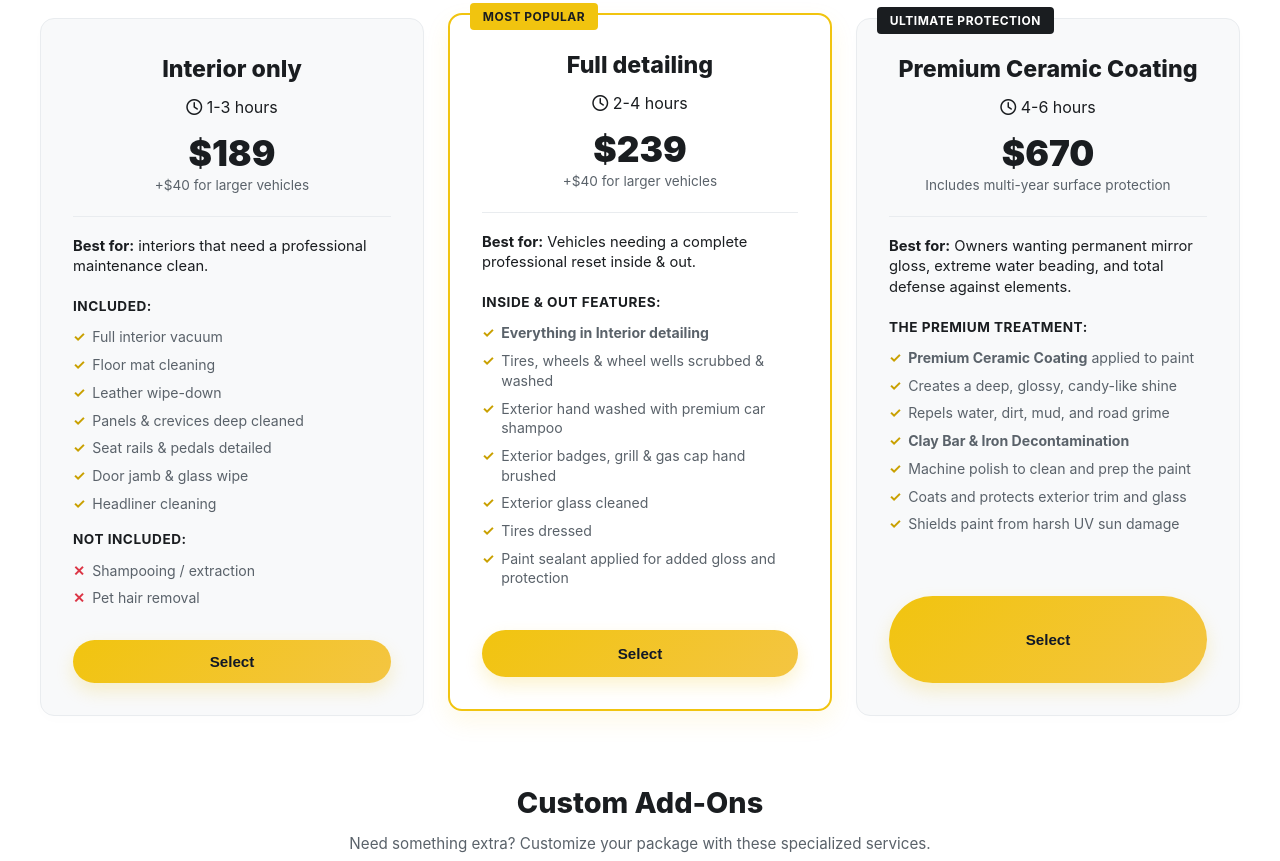
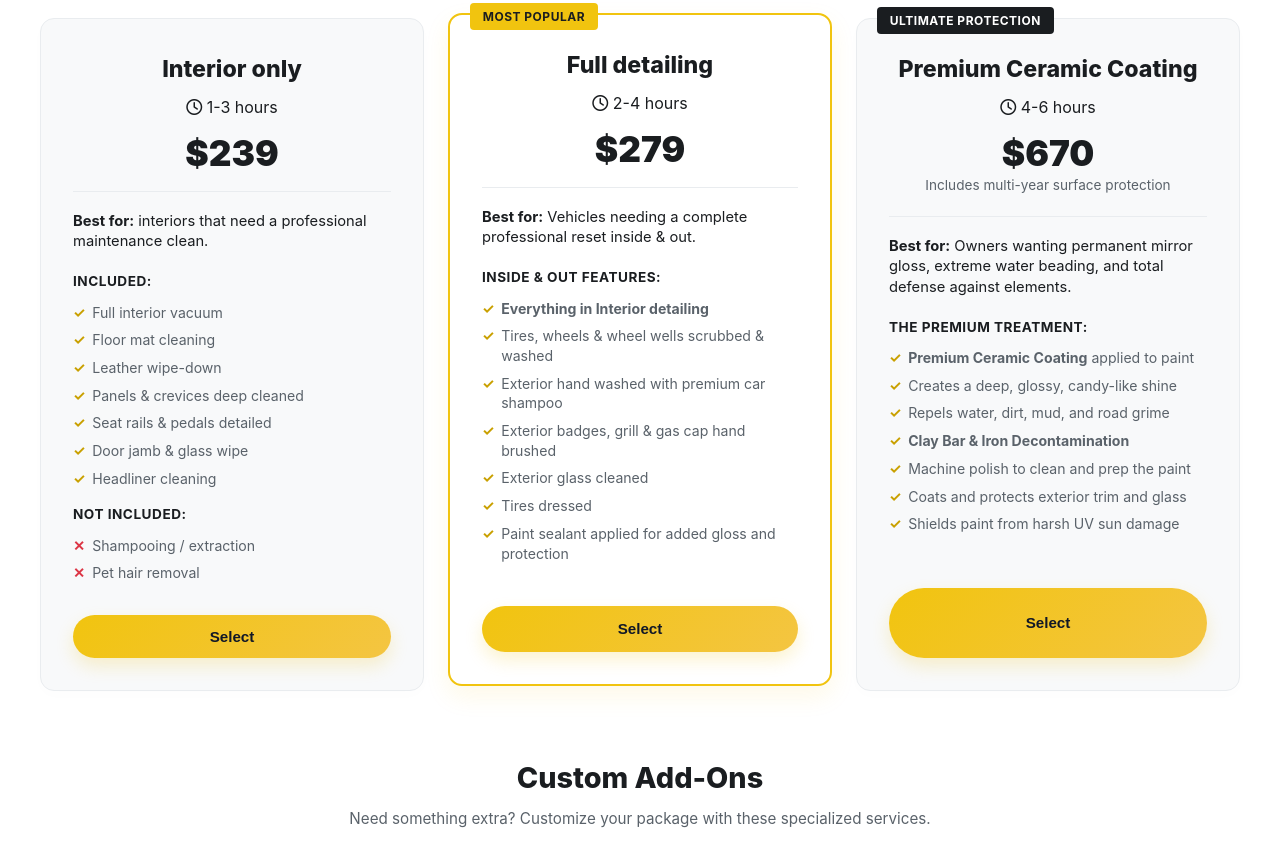
Before and after one commit to aset5/detailing, a website: page index.html in a window 1280 px wide. Shown: the part 1728-2589 px from the top of the page. Drawn offline with Linux system fonts and the light colour scheme; no server answers.

Commit message:
Update index.html

```diff
--- a/index.html
+++ b/index.html
@@ -155,8 +155,7 @@
                 <div class="price-card-main-header">
                     <h3>Interior only</h3>
                     <div class="duration-tag"><i class="fa-regular fa-clock"></i> 1-3 hours</div>
-                    <div class="price-amount">$189</div>
-                    <span class="price-extra">+$40 for larger vehicles</span>
+                    <div class="price-amount">$239</div>
                 </div>
 
                 <p class="package-best-for"><strong>Best for:</strong> interiors that need a professional maintenance clean.</p>
@@ -187,8 +186,7 @@
                 <div class="price-card-main-header">
                     <h3>Full detailing</h3>
                     <div class="duration-tag"><i class="fa-regular fa-clock"></i> 2-4 hours</div>
-                    <div class="price-amount">$239</div>
-                    <span class="price-extra">+$40 for larger vehicles</span>
+                    <div class="price-amount">$279</div>
                 </div>
 
                 <p class="package-best-for"><strong>Best for:</strong> Vehicles needing a complete professional reset inside & out.</p>
```
